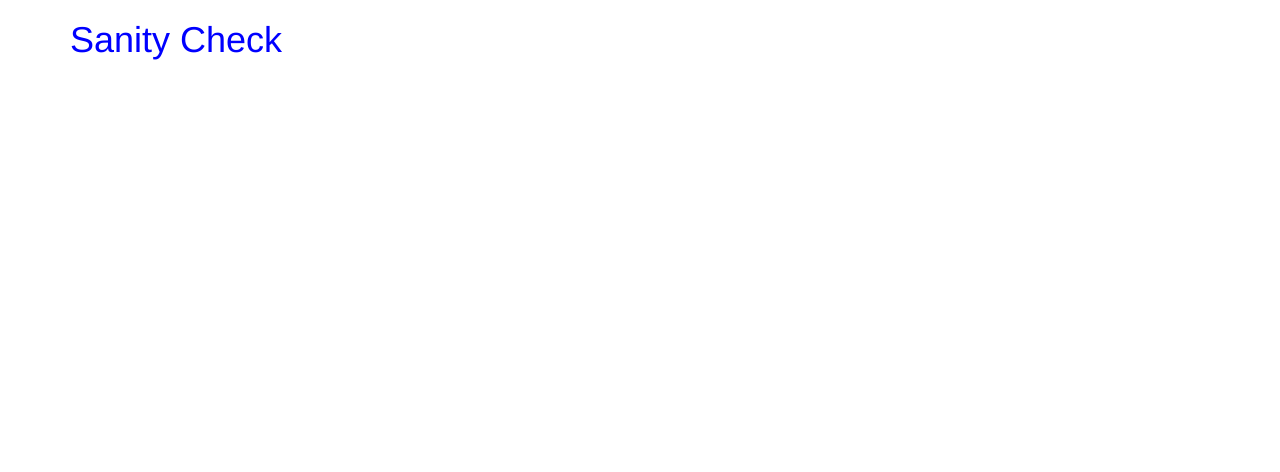
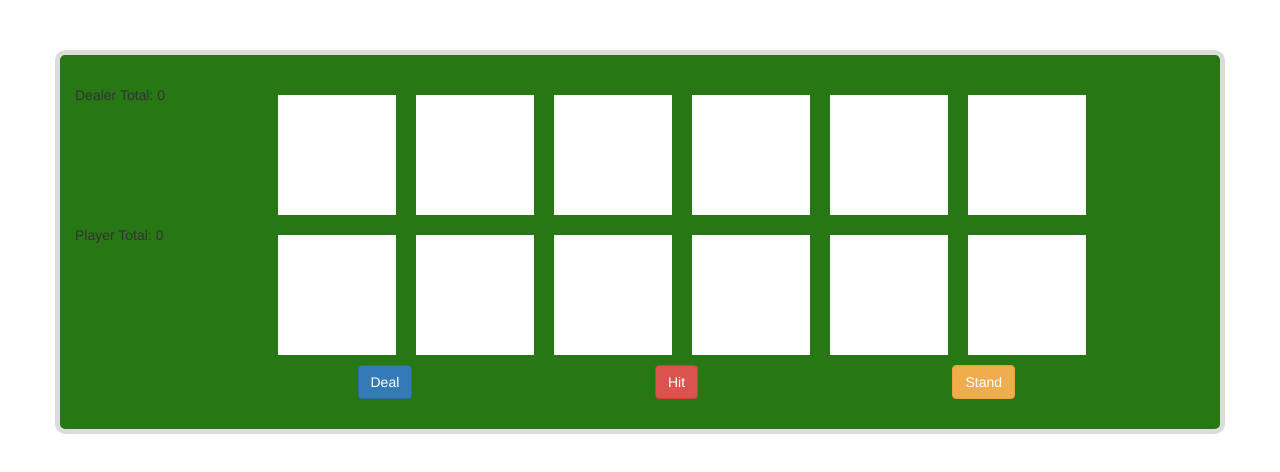
Before and after one commit to rbunch-dc/4-17immersive-blackjack, a plain HTML site: page index.html in a window 1280 px wide. Drawn offline with Linux system fonts and the light colour scheme.

Commit message:
Layout board

```diff
--- a/css/styles.css
+++ b/css/styles.css
@@ -1,3 +1,20 @@
-h1{
+/* h1{
 	color: blue;
+} */
+
+.the-table{
+	background-color: #277714;
+	border: 5px solid #dcdcdc;
+	border-radius: 10px;
+	margin-top: 50px;
+	padding: 30px 0px;
 }
+
+.card{
+	height: 120px;
+	background-color: #fff;
+	color: black;
+	margin: 10px;
+	width: 12.6%;
+	float: left;
+}
--- a/index.html
+++ b/index.html
@@ -10,12 +10,71 @@
 
 </head>
 <body>
+
+<!-- Layout -->
+<!-- 1.Create an element for our table -->
+<!-- 1a. Make it green -->
+<!-- 1b. Give it a white border -->
+<!-- 2. Create an element for the dealer's hand and the player's hand -->
+<!-- 3. Create an element for teh dealer's total and the player's total -->
+<!-- 4. Create an element for each card in each hand, maximum of 6 cardfs -->
+<!-- 5. Make a deal, hit and stand button -->
+
+
+
 <div class="container">
 	<div class="row">
-		<div class="col-sm-12">
-			<h1>Sanity Check</h1>
+		<div class="col-sm-12 the-table">
+			<div class="row">
+				<!-- This will hold dealer total, and all 6 dealer cards -->
+				<div class="col-sm-12 dealer-hand-wrapper">
+					<!-- This will hold the dealer's total (sum of all cards) -->
+					<div class="col-sm-2 dealer-total">
+						Dealer Total: 0
+					</div>
+					<div class="col-sm-10 dealer-cards">
+						<!-- This is 10 cols wide, will divide it up -->
+						<div class="card card-1"></div>
+						<div class="card card-2"></div>
+						<div class="card card-3"></div>
+						<div class="card card-4"></div>
+						<div class="card card-5"></div>
+						<div class="card card-6"></div>
+					</div>
+				</div>
+			</div>
+			<div class="row">
+				<!-- This will hold dealer total, and all 6 dealer cards -->
+				<div class="col-sm-12 player-hand-wrapper">
+					<!-- This will hold the dealer's total (sum of all cards) -->
+					<div class="col-sm-2 player-total">
+						Player Total: 0
+					</div>
+					<div class="col-sm-10 player-cards">
+						<!-- This is 10 cols wide, will divide it up -->
+						<div class="card card-1"></div>
+						<div class="card card-2"></div>
+						<div class="card card-3"></div>
+						<div class="card card-4"></div>
+						<div class="card card-5"></div>
+						<div class="card card-6"></div>
+					</div>
+				</div>
+			</div>
+			<div class="row">
+				<div class="col-sm-2 col-sm-offset-3">
+					<button class="btn btn-primary">Deal</button>
+				</div>
+				<div class="col-sm-2 col-sm-offset-1">
+					<button class="btn btn-danger">Hit</button>
+				</div>
+				<div class="col-sm-2 col-sm-offset-1">
+					<button class="btn btn-warning">Stand</button>
+				</div>
+			</div>
+
 		</div>
 	</div>
-</div>
+
 </body>
 </html>
```
